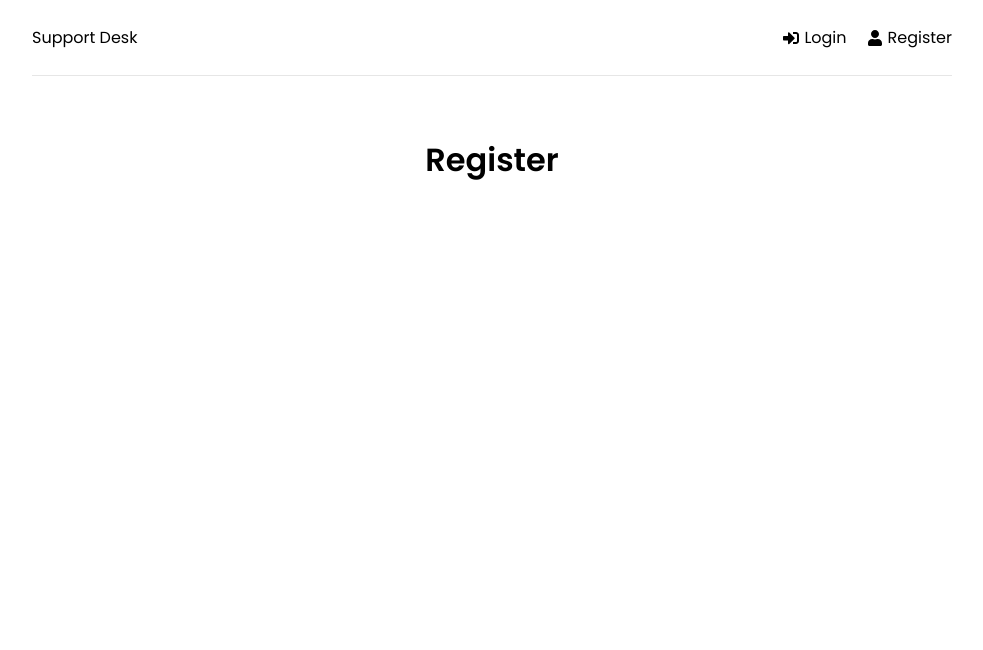
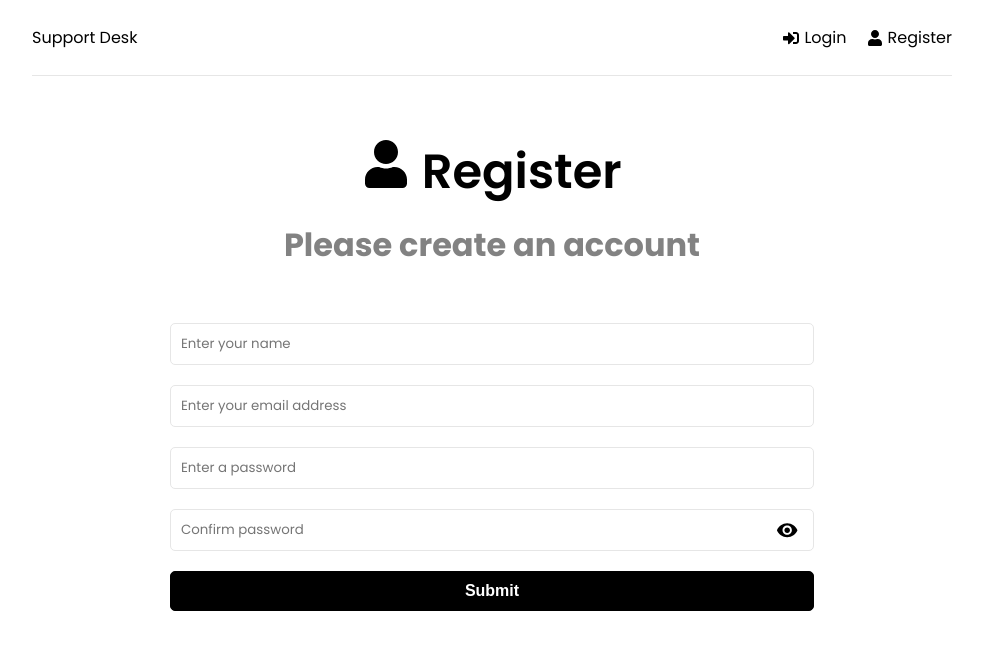
Before and after one commit to whitebeard086/support_desk, a React (Create React App) app in the folder frontend/: page /register in a window 1280 px wide. Shown: the top 650 px of the page, without its empty margins (148-1131 px from the left). Built offline with nearby package versions, Linux system fonts and the light colour scheme.

Commit message:
build out the UI for Home, Login and Register pages

```diff
--- a/frontend/src/App.js
+++ b/frontend/src/App.js
@@ -1,4 +1,7 @@
 import { BrowserRouter as Router, Routes, Route } from "react-router-dom";
+import { ToastContainer } from "react-toastify";
+import "react-toastify/dist/ReactToastify.css"
+
 import { Header } from "./components";
 import { Home, Login, Register } from "./pages";
 
@@ -15,6 +18,7 @@ function App() {
           </Routes>
         </div>
       </Router>
+      <ToastContainer />
     </>
   );
 }
--- a/frontend/src/index.css
+++ b/frontend/src/index.css
@@ -134,6 +134,24 @@ h3 {
   text-align: left;
   display: block;
   margin: 0 0 5px 3px;
+}
+
+.showPassword {
+  position: relative;
+  display: flex;
+  align-items: center;
+
+}
+
+.showPassword-icon {
+  position: absolute;
+  right: 0;
+  margin-right: 1rem;
+  margin-bottom: .5rem;
+  font-size: 1.4rem;
+  cursor: pointer;
+
+
 }
 
 .btn {
--- a/frontend/src/pages/Home.jsx
+++ b/frontend/src/pages/Home.jsx
@@ -1,8 +1,22 @@
+import { FaQuestionCircle, FaTicketAlt } from "react-icons/fa";
+import { Link } from "react-router-dom";
+
 const Home = () => {
-    return (
-      <div>
-          <h1>Home</h1>
-      </div>
-    )
-  }
-  export default Home
+  return (
+    <>
+      <section className="heading">
+          <h1>What do you need help with?</h1>
+          <p>Please choose from an option below</p>
+      </section>
+
+      <Link to="/new-ticket" className="btn btn-reverse btn-block">
+        <FaQuestionCircle /> Create New Ticket
+      </Link>
+
+      <Link to="/tickets" className="btn btn-block">
+        <FaTicketAlt /> View My Tickets
+      </Link>
+    </>
+  );
+};
+export default Home;
--- a/frontend/src/pages/Login.jsx
+++ b/frontend/src/pages/Login.jsx
@@ -1,8 +1,83 @@
+import { useState } from "react";
+import { FaSignInAlt } from "react-icons/fa";
+import { MdVisibility } from "react-icons/md";
+import { AiFillEyeInvisible } from "react-icons/ai";
+import { toast } from "react-toastify";
+
 const Login = () => {
+  const [showPassword, setShowPassword] = useState(false);
+  const [formData, setFormData] = useState({
+    email: "",
+    password: "",
+  });
+
+  const { email, password } = formData;
+
+  const onChange = e => {
+    setFormData(prevState => ({
+      ...prevState,
+      [e.target.name]: e.target.value,
+    }));
+  };
+
+  const onSubmit = e => {
+    e.preventDefault();
+
+
+  };
+
   return (
-    <div>
-        <h1>Login</h1>
-    </div>
-  )
-}
-export default Login
+    <>
+      <section className="heading">
+        <h1>
+          <FaSignInAlt /> Login
+        </h1>
+        <p>Please log in to get support</p>
+      </section>
+
+      <section className="form">
+        <form onSubmit={onSubmit}>
+          <div className="form-group">
+            <input
+              type="email"
+              className="form-control"
+              id="email"
+              name="email"
+              value={email}
+              onChange={onChange}
+              placeholder="Enter your email address"
+              required
+            />
+          </div>
+          <div className="form-group showPassword">
+            <input
+              type={showPassword ? "text" : "password"}
+              className="form-control"
+              id="password"
+              name="password"
+              value={password}
+              onChange={onChange}
+              placeholder="Enter your password"
+              required
+            />
+            {showPassword ? (
+              <AiFillEyeInvisible
+                className="showPassword-icon"
+                onClick={() => setShowPassword(prevState => !prevState)}
+              />
+            ) : (
+              <MdVisibility
+                className="showPassword-icon"
+                onClick={() => setShowPassword(prevState => !prevState)}
+              />
+            )}
+          </div>
+          <div className="form-group">
+            <button className="btn btn-block">Submit</button>
+          </div>
+        </form>
+      </section>
+    </>
+  );
+};
+export default Login;
--- a/frontend/src/pages/Register.jsx
+++ b/frontend/src/pages/Register.jsx
@@ -1,8 +1,105 @@
+import { useState } from "react";
+import { FaUser } from "react-icons/fa";
+import { MdVisibility } from "react-icons/md";
+import { AiFillEyeInvisible } from "react-icons/ai";
+import { toast } from "react-toastify";
+
 const Register = () => {
-    return (
-      <div>
-          <h1>Register</h1>
-      </div>
-    )
+  const [showPassword, setShowPassword] = useState(false);
+  const [formData, setFormData] = useState({
+    name: "",
+    email: "",
+    password: "",
+    passwordConfirm: "",
+  });
+
+  const { name, email, password, passwordConfirm } = formData;
+
+  const onChange = e => {
+    setFormData(prevState => ({
+      ...prevState,
+      [e.target.name]: e.target.value,
+    }));
+  };
+
+  const onSubmit = e => {
+    e.preventDefault()
+
+    if (password !== passwordConfirm) {
+      toast.error("Passwords do not match")
+    }
   }
-  export default Register
+
+  return (
+    <>
+      <section className="heading">
+        <h1>
+          <FaUser /> Register
+        </h1>
+        <p>Please create an account</p>
+      </section>
+
+      <section className="form">
+        <form onSubmit={onSubmit}>
+          <div className="form-group">
+            <input
+              type="text"
+              className="form-control"
+              id="name"
+              name="name"
+              value={name}
+              onChange={onChange}
+              placeholder="Enter your name"
+              required
+            />
+          </div>
+          <div className="form-group">
+            <input
+              type="email"
+              className="form-control"
+              id="email"
+              name="email"
+              value={email}
+              onChange={onChange}
+              placeholder="Enter your email address"
+              required
+            />
+          </div>
+          <div className="form-group">
+            <input
+              type="password"
+              className="form-control"
+              id="password"
+              name="password"
+              value={password}
+              onChange={onChange}
+              placeholder="Enter a password"
+              required
+            />
+          </div>
+          <div className="form-group showPassword">
+            <input
+              type={showPassword ? "text" : "password"}
+              className="form-control"
+              id="passwordConfirm"
+              name="passwordConfirm"
+              value={passwordConfirm}
+              onChange={onChange}
+              placeholder="Confirm password"
+              required
+            />
+            {showPassword ? (
+              <AiFillEyeInvisible className="showPassword-icon" onClick={() => setShowPassword(prevState => !prevState)} />
+            ) : (
+              <MdVisibility className="showPassword-icon" onClick={() => setShowPassword(prevState => !prevState)} />
+            )}
+          </div>
+          <div className="form-group">
+            <button className="btn btn-block">Submit</button>
+          </div>
+        </form>
+      </section>
+    </>
+  );
+};
+export default Register;
```
